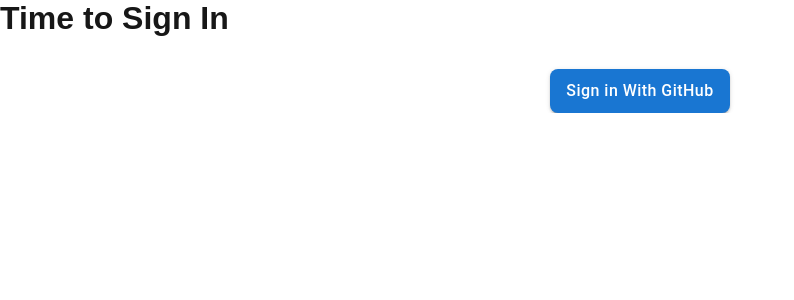
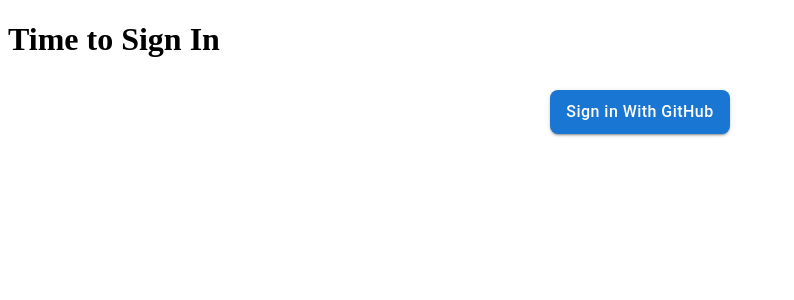
Before and after one commit to airjordanlin-work/mp-6, a Next.js app: page / in a window 1280 px wide. Shown: the top 300 px of the page, without its empty margins (0-794 px from the left). Built offline with nearby package versions, Linux system fonts and the light colour scheme; no server answers.

Commit message:
Deleted global css file and font directory

```diff
--- a/app/globals.css
+++ /dev/null
@@ -1,42 +0,0 @@
-:root {
-  --background: #ffffff;
-  --foreground: #171717;
-}
-
-@media (prefers-color-scheme: dark) {
-  :root {
-    --background: #0a0a0a;
-    --foreground: #ededed;
-  }
-}
-
-html,
-body {
-  max-width: 100vw;
-  overflow-x: hidden;
-}
-
-body {
-  color: var(--foreground);
-  background: var(--background);
-  font-family: Arial, Helvetica, sans-serif;
-  -webkit-font-smoothing: antialiased;
-  -moz-osx-font-smoothing: grayscale;
-}
-
-* {
-  box-sizing: border-box;
-  padding: 0;
-  margin: 0;
-}
-
-a {
-  color: inherit;
-  text-decoration: none;
-}
-
-@media (prefers-color-scheme: dark) {
-  html {
-    color-scheme: dark;
-  }
-}
--- a/app/layout.tsx
+++ b/app/layout.tsx
@@ -1,17 +1,5 @@
 import type { Metadata } from "next";
-import localFont from "next/font/local";
-import "./globals.css";
 
-const geistSans = localFont({
-  src: "./fonts/GeistVF.woff",
-  variable: "--font-geist-sans",
-  weight: "100 900",
-});
-const geistMono = localFont({
-  src: "./fonts/GeistMonoVF.woff",
-  variable: "--font-geist-mono",
-  weight: "100 900",
-});
 
 export const metadata: Metadata = {
   title: "Create Next App",
@@ -25,7 +13,7 @@
 }>) {
   return (
     <html lang="en">
-      <body className={`${geistSans.variable} ${geistMono.variable}`}>
+      <body>
         {children}
       </body>
     </html>
```
Also changed, not shown: app/fonts/GeistMonoVF.woff (deleted), app/fonts/GeistVF.woff (deleted).
